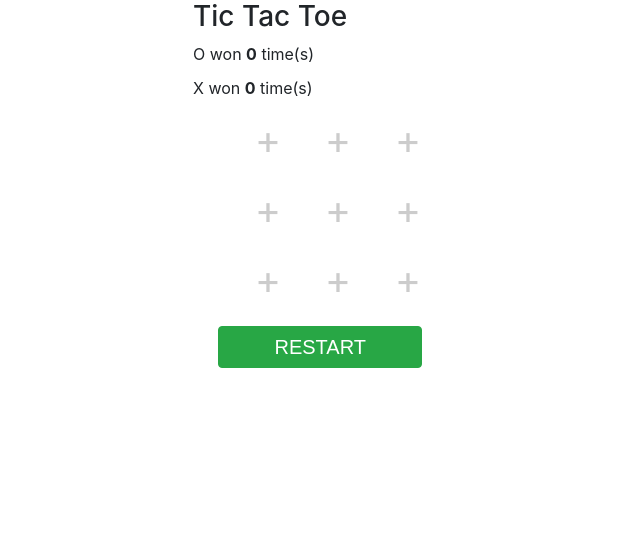
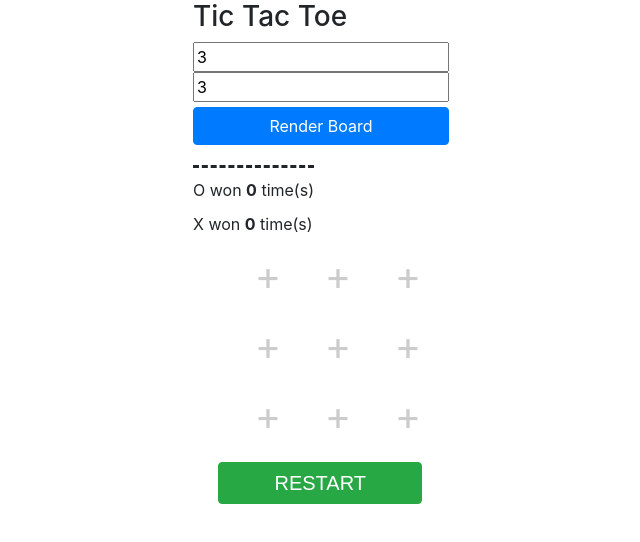
Before and after one commit to hkusmianto-dev/fwd-tictactoe, a plain HTML site: page index.html in a window 1280 px wide. Shown: the whole page, without its empty margins (322-962 px from the left). Drawn offline with nearby package versions, Linux system fonts and the light colour scheme; no server answers.

Commit message:
feat: add user input to change the board size

```diff
--- a/index.html
+++ b/index.html
@@ -13,7 +13,18 @@
     <div class="span new_span">
         <div class="row">
             <h1 class="span3">Tic Tac Toe</h1>
-            <div class="span3">
+
+            <h1 class="span3"></h1>
+
+            <div class="span3" style="margin-bottom: 20px" >
+                <div class="form-inline"  style="width: 100%">
+                    <input id="row" type="number" class="input-small" placeholder="row" value="3">
+                    <input id="col" type="number" class="input-small" placeholder="col" value="3">
+                </div>
+                <button type="button" class="btn btn-primary" style="margin-top: 5px; width: 100%" onclick="renderBoard()">Render Board</button>
+            </div>
+
+            <div class="span3" style="border-top-style: dashed; padding-top:10px">
                 <div class="input-prepend input-append">
                     <span id="playerOneDesc" class="add-on win_text"></span>
                     <strong id="playerOne" class="win_times add-on">0</strong>
--- a/js/index.js
+++ b/js/index.js
@@ -8,13 +8,25 @@ try{
 $(document).ready(function () {
     $("#playerOneDesc").text(game.playerOne.toUpperCase() + " won");
     $("#playerTwoDesc").text(game.playerTwo.toUpperCase() + " won");
-    renderBoard(game);
+    renderBoard()
 });
 
-function renderBoard(game) {
+function renderBoard() {
+    let row = parseInt($("#row").val());
+    let col = parseInt($("#col").val());
+
+    if(row !== col){
+        alert("Board size ( row x col ) should be equal number");
+        $("#row").val(game.row);
+        $("#col").val(game.col);
+        return;
+    }
+
+    game.row = row;
+    game.col = col;
+    game.reset();
+
     $("#game").empty();
-    let row = game.row;
-    let col = game.col;
     adjustGrid(col);
 
     let currentRow = 0;
@@ -27,6 +39,8 @@ function renderBoard(game) {
             $("#game").append(div);
         }
     }
+
+    return false;
 }
 
 function adjustGrid(col){
```
